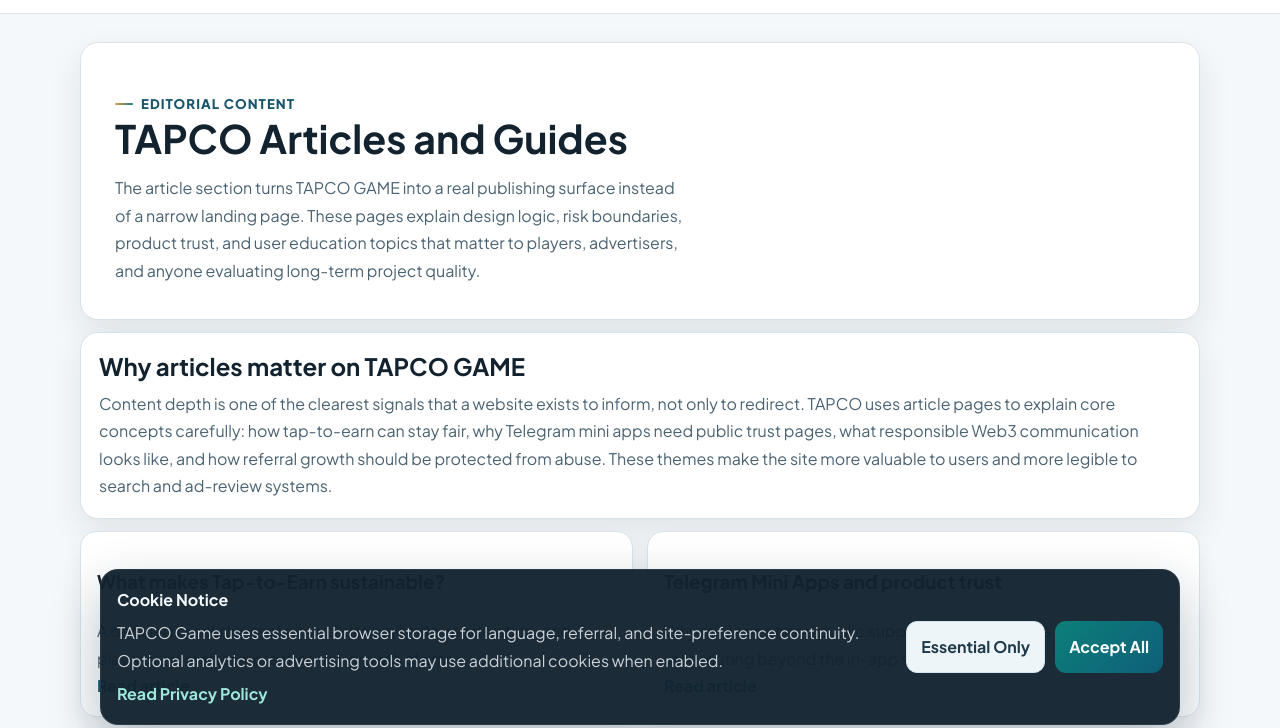
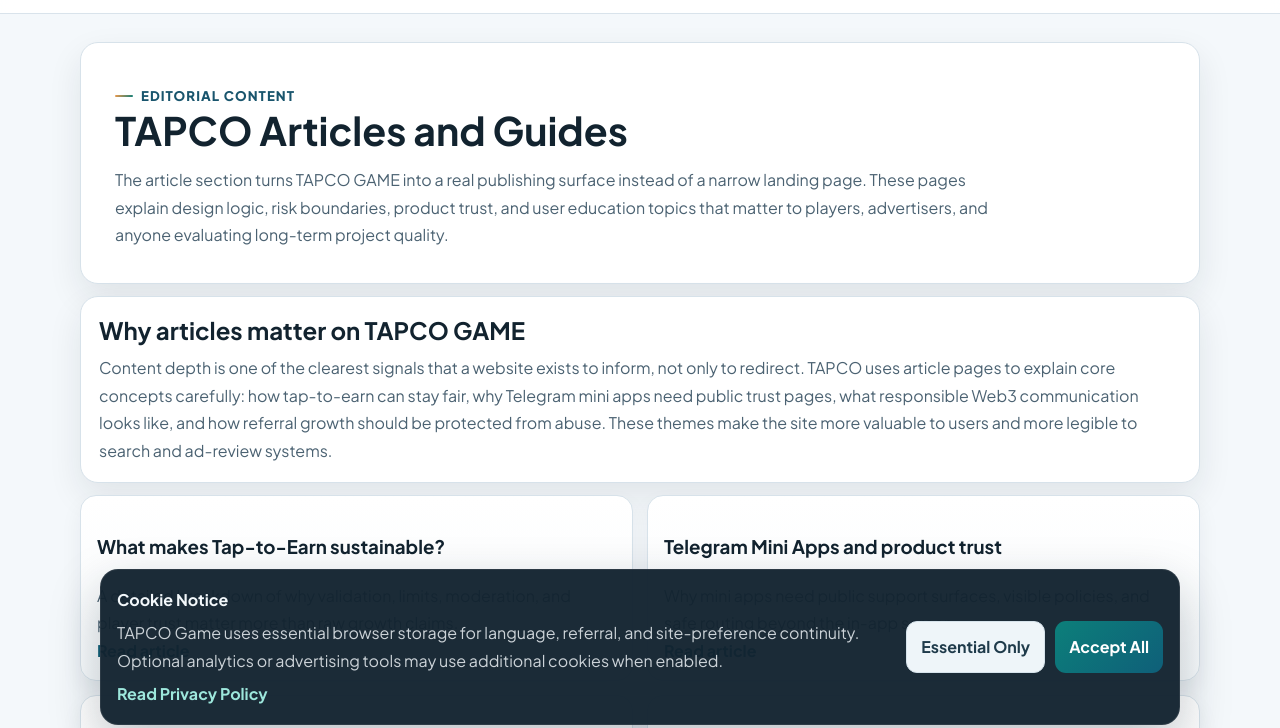
Before and after one commit to fedobitco2025/TAPCO, a plain HTML site: page articles.html in a window 1280 px wide. Shown: the part 59-787 px from the top of the page. Drawn offline with Linux system fonts and the light colour scheme.

Commit message:
Remove blank hero space from articles page

```diff
--- a/articles.html
+++ b/articles.html
@@ -44,7 +44,7 @@
   <div class="site-shell">
     <header class="topbar"><div class="topbar-inner"><a class="brand" href="index.html"><img class="brand-token" src="site-assets/tapco-token.png" alt="" aria-hidden="true" />TAPCO GAME</a><button class="nav-toggle" data-nav-toggle aria-expanded="false" data-i18n="menu_button">Menu</button><div class="nav-wrap" data-nav-wrap data-open="false"><nav class="nav-links" aria-label="Primary"><a href="index.html" data-i18n="nav_home">Home</a><a href="game-info.html" data-i18n="nav_game_info">Game Info</a><a href="rewards-system.html" data-i18n="nav_rewards">Rewards</a><a href="referral-system.html" data-i18n="nav_referrals">Referrals</a><a href="articles.html" aria-current="page" data-i18n="nav_articles">Articles</a><a href="faq.html" data-i18n="nav_faq">FAQ</a><a href="about.html" data-i18n="nav_about">About</a><a href="support.html" data-i18n="nav_support">Support</a><a href="contact.html" data-i18n="nav_contact">Contact</a><a href="updates.html" data-i18n="nav_updates">Updates</a></nav><div class="lang-switch"><button type="button" data-lang-btn="en" aria-pressed="true">EN</button><button type="button" data-lang-btn="ar" aria-pressed="false">AR</button><button type="button" data-lang-btn="tr" aria-pressed="false">TR</button></div></div></div></header>
     <main class="page stack">
-      <section class="hero hero-split">
+      <section class="hero hero-split hero-text-only">
         <div class="hero-copy">
           <div class="lang-block lang-ltr" data-lang="en"><span class="eyebrow">Editorial Content</span><h1>TAPCO Articles and Guides</h1><p>The article section turns TAPCO GAME into a real publishing surface instead of a narrow landing page. These pages explain design logic, risk boundaries, product trust, and user education topics that matter to players, advertisers, and anyone evaluating long-term project quality.</p></div>
           <div class="lang-block lang-rtl" data-lang="ar"><span class="eyebrow">محتوى تحريري</span><h1>مقالات TAPCO وأدلته</h1><p>يحوّل قسم المقالات TAPCO GAME إلى منصة نشر حقيقية بدلاً من صفحة هبوط ضيقة. تشرح هذه الصفحات منطق التصميم وحدود المخاطر وثقة المنتج والتوعية اللازمة للاعبين والمعلنين وكل من يقيّم جودة المشروع على المدى الطويل.</p></div>
--- a/backend/public/site-assets/css/site.css
+++ b/backend/public/site-assets/css/site.css
@@ -205,6 +205,15 @@
   grid-template-columns: 1.2fr 0.95fr;
   gap: 22px;
   align-items: start;
+}
+
+.hero-text-only {
+  grid-template-columns: 1fr;
+}
+
+.hero-text-only .hero-copy {
+  max-width: 980px;
+  padding-top: 0;
 }
 
 .hero-copy {
--- a/site-assets/css/site.css
+++ b/site-assets/css/site.css
@@ -205,6 +205,15 @@
   grid-template-columns: 1.2fr 0.95fr;
   gap: 22px;
   align-items: start;
+}
+
+.hero-text-only {
+  grid-template-columns: 1fr;
+}
+
+.hero-text-only .hero-copy {
+  max-width: 980px;
+  padding-top: 0;
 }
 
 .hero-copy {
```
Also changed, not shown: backend/public/articles.html (+1 -1 lines).
